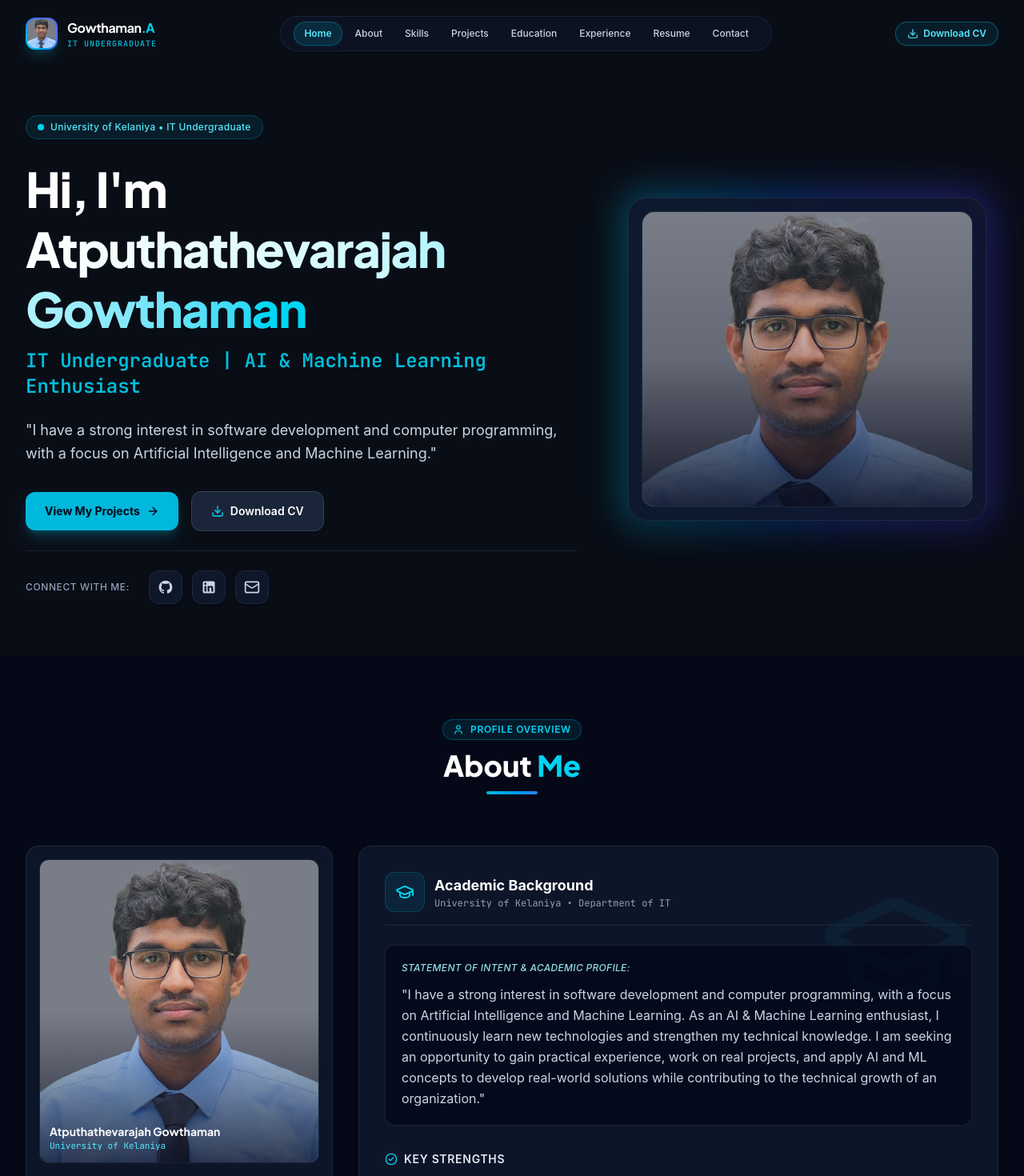
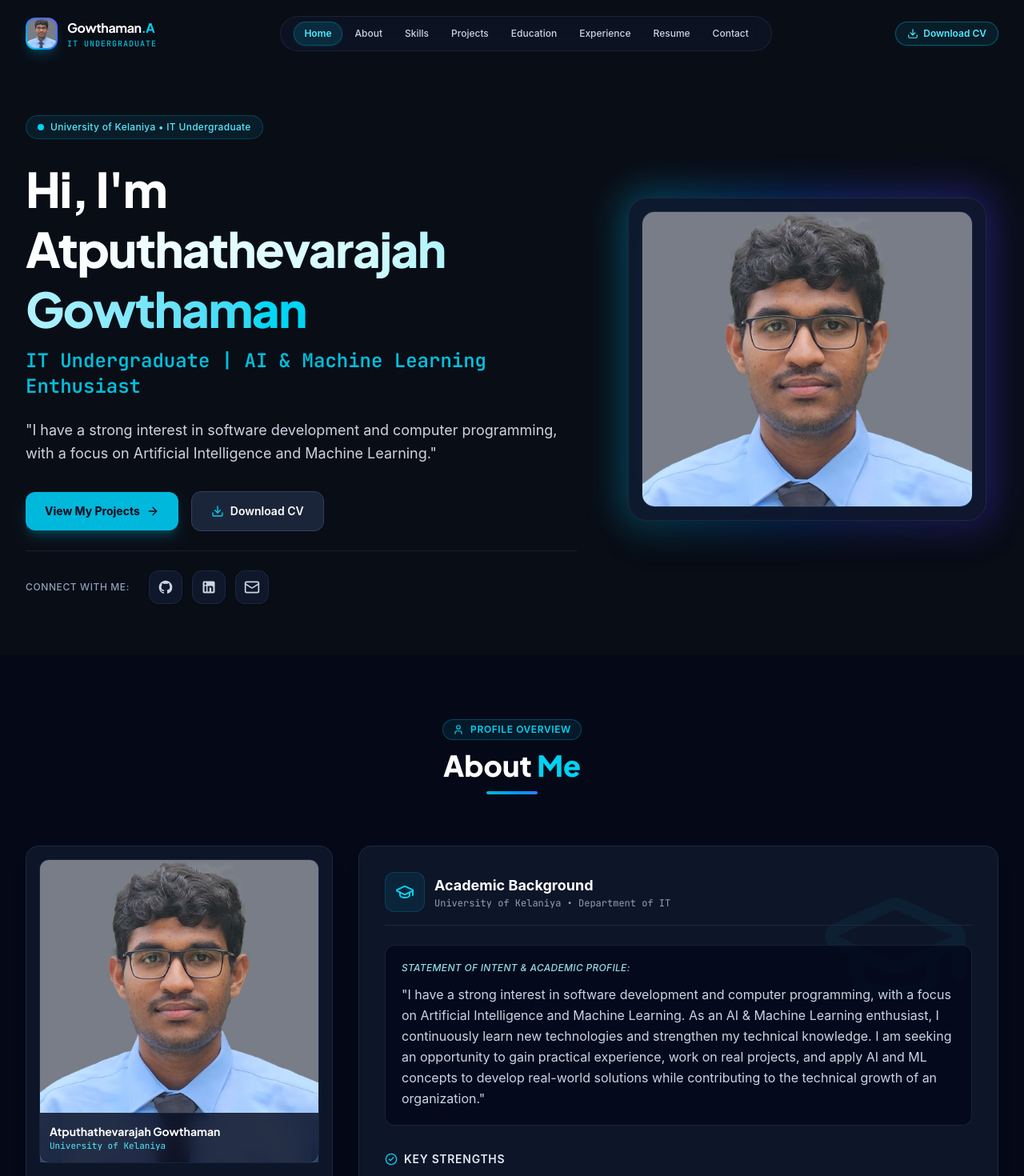
Before and after one commit to Gowthaman-GTM/Portfolio, a React (Vite) app: page / in a window 1280 px wide. Shown: the top 1470 px of the page at 80% size. Built offline with nearby package versions, Linux system fonts and the light colour scheme.

Commit message:
Remove dark gradient shadow overlay from profile images

```diff
--- a/src/components/About.tsx
+++ b/src/components/About.tsx
@@ -29,12 +29,11 @@ export const About: React.FC = () => {
           <div className="lg:col-span-4 bg-slate-900/90 border border-slate-800 rounded-2xl p-4 flex flex-col gap-4 shadow-xl relative overflow-hidden group hover:border-cyan-500/30 transition-all">
             <div className="relative w-full h-[340px] sm:h-[380px] rounded-xl overflow-hidden border border-slate-800/80">
               <img
-                src={`${import.meta.env.BASE_URL}gowthaman.jpg`}
+                src={profileImgUrl}
                 alt="Atputhathevarajah Gowthaman"
                 className="w-full h-full object-cover object-top group-hover:scale-105 transition-transform duration-500"
               />
-              <div className="absolute inset-0 bg-gradient-to-t from-slate-950 via-transparent to-transparent opacity-75" />
-              <div className="absolute bottom-3 left-3 right-3 text-left">
+              <div className="absolute bottom-0 inset-x-0 bg-slate-950/80 backdrop-blur-md p-3 border-t border-slate-800/80">
                 <p className="text-sm font-bold text-white font-display">{personalInfo.name}</p>
                 <p className="text-[11px] text-cyan-300 font-mono">{personalInfo.university}</p>
               </div>
--- a/src/components/Hero.tsx
+++ b/src/components/Hero.tsx
@@ -135,7 +135,6 @@ export const Hero: React.FC<HeroProps> = ({ onOpenCVModal }) => {
                     alt="Atputhathevarajah Gowthaman - IT Undergraduate & AI/ML Enthusiast"
                     className="w-full h-full object-cover object-top group-hover/img:scale-105 transition-transform duration-700"
                   />
-                  <div className="absolute inset-0 bg-gradient-to-t from-slate-950 via-slate-950/20 to-transparent opacity-85" />
                 </div>
               </div>
             </div>
--- a/src/components/Resume.tsx
+++ b/src/components/Resume.tsx
@@ -117,8 +117,7 @@ export const Resume: React.FC<ResumeProps> = ({ onOpenCVModal }) => {
                   alt="Atputhathevarajah Gowthaman"
                   className="w-full h-full object-cover object-top"
                 />
-                <div className="absolute inset-0 bg-gradient-to-t from-slate-950 via-slate-950/20 to-transparent" />
-                <div className="absolute bottom-2 left-2 right-2 text-[10px] font-mono text-cyan-300 truncate">
+                <div className="absolute bottom-0 inset-x-0 bg-slate-950/80 p-1.5 text-center text-[10px] font-mono text-cyan-300 truncate border-t border-slate-800">
                   {personalInfo.name}
                 </div>
               </div>
```
